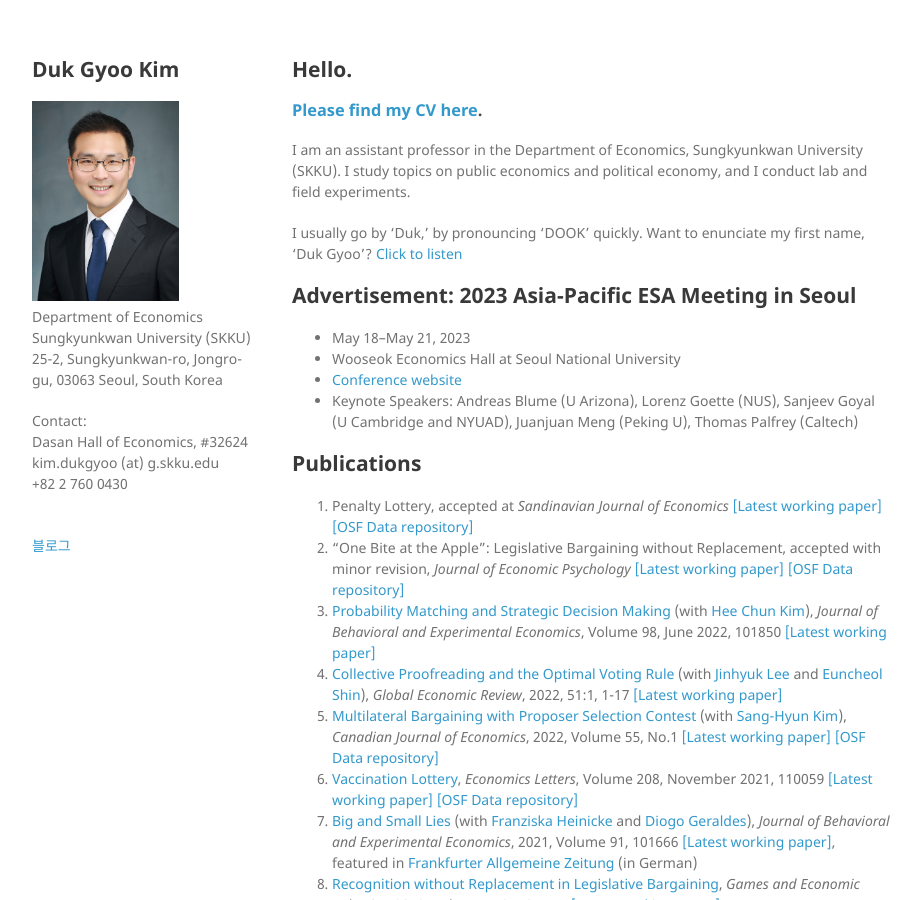
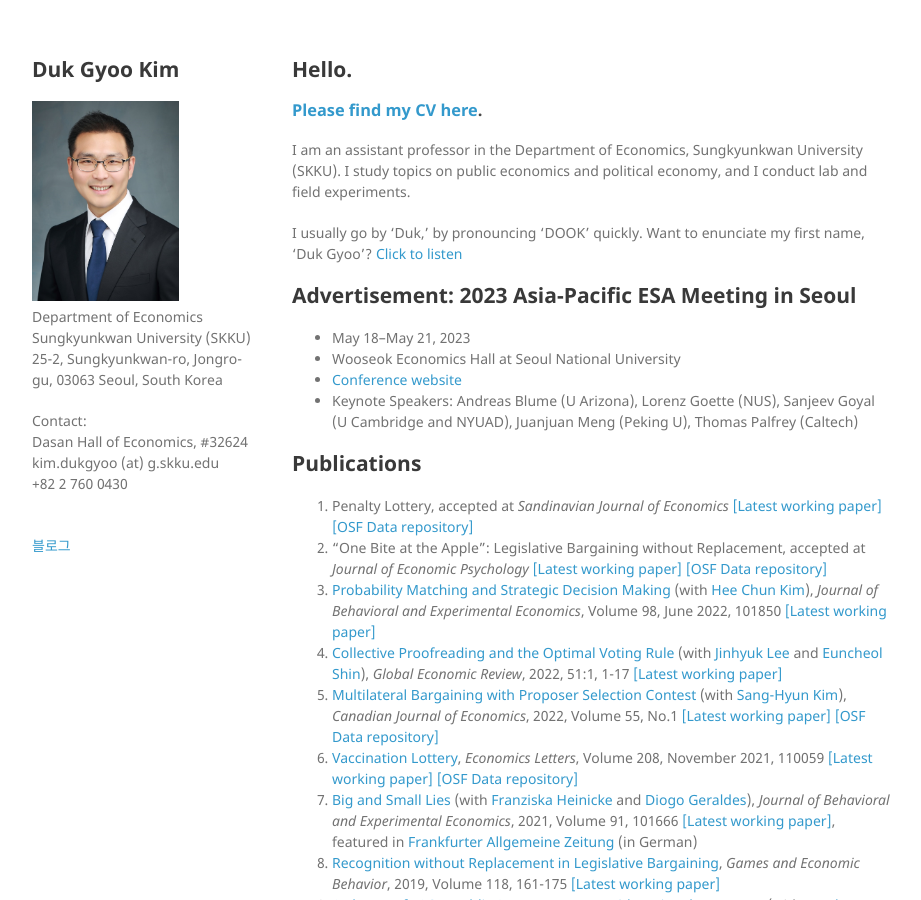
Before and after one commit to kimdukgyoo/kimdukgyoo.github.io, a Jekyll site: the page built from index.md, in a window 1280 px wide and 900 px high. Shown: the whole window, without its empty margins (178-1099 px from the left). Built offline with Jekyll 4.4.1, drawn with Linux system fonts in a browser that asks for light colours; our own code applies the rules of GitHub Pages for plain Markdown files.

Commit message:
Update index.md

```diff
--- a/index.md
+++ b/index.md
@@ -15,7 +15,7 @@
 
 ## Publications
 1. Penalty Lottery, accepted at _Sandinavian Journal of Economics_ <a href="https://kimdukgyoo.github.io/PDFfiles/PenaltyLottery.pdf" target="_blank">[Latest working paper]</a> <a href="https://osf.io/q7ykx/" target="_blank">[OSF Data repository]</a>
-2. "One Bite at the Apple": Legislative Bargaining without Replacement, accepted with minor revision, _Journal of Economic Psychology_ <a href="https://kimdukgyoo.github.io/PDFfiles/OneBiteAtTheApple.pdf" target="_blank">[Latest working paper]</a> <a href="https://osf.io/vyjnz/" target="_blank">[OSF Data repository]</a>
+2. "One Bite at the Apple": Legislative Bargaining without Replacement, accepted at _Journal of Economic Psychology_ <a href="https://kimdukgyoo.github.io/PDFfiles/OneBiteAtTheApple.pdf" target="_blank">[Latest working paper]</a> <a href="https://osf.io/vyjnz/" target="_blank">[OSF Data repository]</a>
 3. <a href="https://authors.elsevier.com/sd/article/S2214-8043(22)00025-8" target="_blank">Probability Matching and Strategic Decision Making</a> (with <a href="https://sites.google.com/site/hckim0822/home" target="_blank">Hee Chun Kim</a>), _Journal of Behavioral and Experimental Economics_, Volume 98, June 2022, 101850 <a href="https://kimdukgyoo.github.io/PDFfiles/ProbMatching.pdf" target="_blank">[Latest working paper]</a>
 4. <a href="https://doi.org/10.1080/1226508X.2022.2040379" target="_blank">Collective Proofreading and the Optimal Voting Rule</a> (with <a href="https://sites.google.com/site/jinhyuk2con/" target="_blank">Jinhyuk Lee</a> and <a href="https://sites.google.com/site/euncheolshin00/" target="_blank">Euncheol Shin</a>), _Global Economic Review_, 2022, 51:1, 1-17 <a href="https://kimdukgyoo.github.io/PDFfiles/CollectiveProofreading.pdf" target="_blank">[Latest working paper]</a>
 5. <a href="http://dx.doi.org/10.1111/caje.12574" target="_blank">Multilateral Bargaining with Proposer Selection Contest</a> (with <a href="https://sites.google.com/site/sanghyunkim46/research" target="_blank">Sang-Hyun Kim</a>), _Canadian Journal of Economics_, 2022,
```
